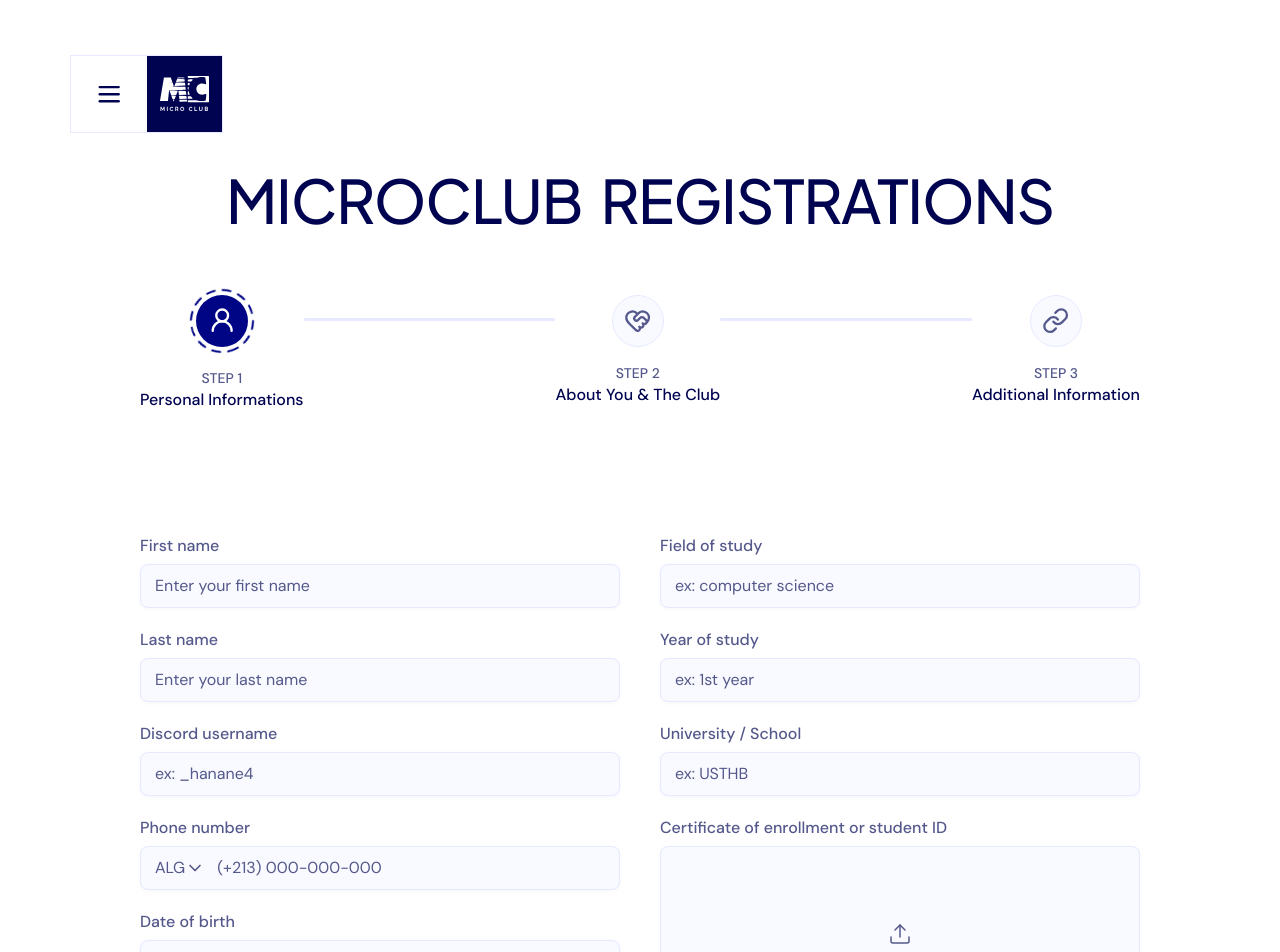
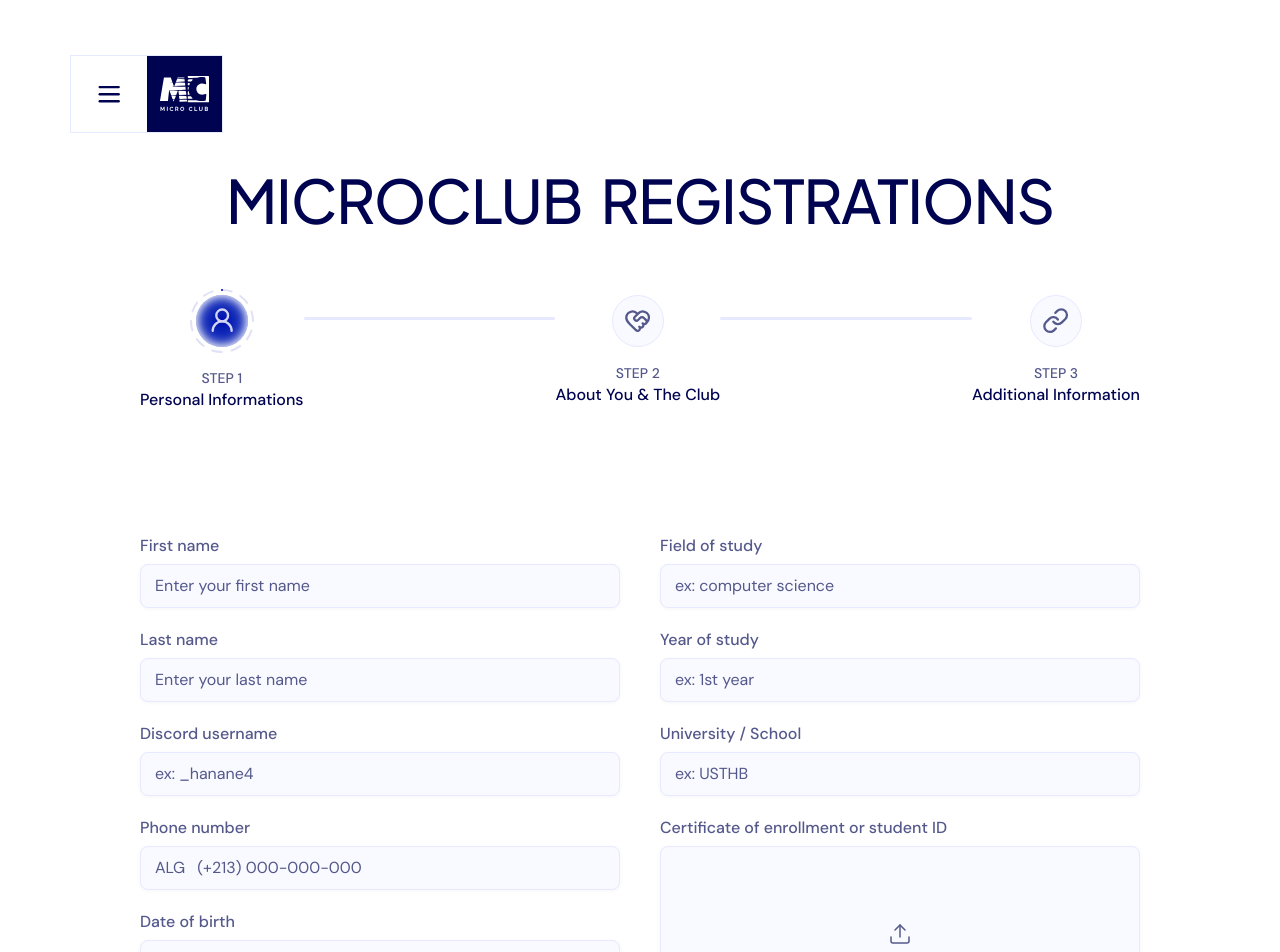
Before and after one commit to MicroClub-USTHB/mc-website, a Next.js app: page /registrations in a window 1280 px wide. Shown: the top 952 px of the page. Built offline with nearby package versions, Linux system fonts and the light colour scheme.

Commit message:
feat: match the registration form to the new figma design

```diff
--- a/src/components/registrations/fields/phone-field.tsx
+++ b/src/components/registrations/fields/phone-field.tsx
@@ -3,21 +3,13 @@
 import { INPUT_FIELD_CLASS } from "@/components/registrations/fields/field-styles"
 import { useRegistrationField } from "@/components/registrations/state/registration-context"
 import { McInput } from "@/components/ui/mc-input"
-import {
-  McSelect,
-  McSelectContent,
-  McSelectItem,
-  McSelectTrigger,
-  McSelectValue,
-} from "@/components/ui/mc-select"
 import { PHONE_COUNTRIES } from "@/const/registrations"
 
-/** Phone number with the country prefix dropdown inside the input (Figma "ALG" + number). */
+const [ALGERIA] = PHONE_COUNTRIES
+
+/** Phone number, Algerian only: "ALG" before the number (Figma), no country to pick. */
 export function PhoneField() {
-  const countryField = useRegistrationField("phoneCountry")
   const { id, value, error, onValueChange, onBlur } = useRegistrationField("phone")
-  const country =
-    PHONE_COUNTRIES.find((candidate) => candidate.code === countryField.value) ?? PHONE_COUNTRIES[0]
 
   return (
     <McInput
@@ -26,37 +18,19 @@ export function PhoneField() {
       inputMode="tel"
       autoComplete="tel-national"
       label="Phone number"
-      placeholder={`(${country.dialCode}) 000-000-000`}
+      placeholder={`(${ALGERIA.dialCode}) 000-000-000`}
       value={value}
       error={error}
       onChange={(event) => onValueChange(event.target.value)}
       onBlur={onBlur}
       className={INPUT_FIELD_CLASS}
       addonStart={
-        <McSelect
-          value={country.code}
-          onValueChange={(code) => code && countryField.onValueChange(code)}
+        <span
+          className="pr-1 pl-1.5 text-base leading-6 text-muted-foreground"
+          aria-label="Algeria, +213"
         >
-          <McSelectTrigger
-            aria-label="Country code"
-            className="h-auto w-auto gap-0 border-0 bg-transparent py-0 pr-1 pl-1.5 text-base leading-6 shadow-none ring-0 focus-visible:ring-0 data-popup-open:ring-0 data-[size=default]:h-auto [&_svg]:size-5!"
-          >
-            <McSelectValue className="flex-none text-muted-foreground">
-              {country.code}
-            </McSelectValue>
-          </McSelectTrigger>
-          <McSelectContent
-            align="start"
-            alignItemWithTrigger={false}
-            className="h-auto max-h-72 w-64"
-          >
-            {PHONE_COUNTRIES.map((option) => (
-              <McSelectItem key={option.code} value={option.code} supportingText={option.dialCode}>
-                {option.name}
-              </McSelectItem>
-            ))}
-          </McSelectContent>
-        </McSelect>
+          {ALGERIA.code}
+        </span>
       }
     />
   )
--- a/src/components/registrations/state/registration-store.ts
+++ b/src/components/registrations/state/registration-store.ts
@@ -45,7 +45,12 @@ function readDraft(): RegistrationState | null {
       step: draft.step,
       furthestStep: draft.furthestStep,
       // Fields added since the draft was saved fall back to their empty value.
-      values: { ...EMPTY_REGISTRATION, ...draft.values },
+      // (Only Algerian numbers now: an older draft's country is dropped.)
+      values: {
+        ...EMPTY_REGISTRATION,
+        ...draft.values,
+        phoneCountry: EMPTY_REGISTRATION.phoneCountry,
+      },
       restored: true,
     }
   } catch {
--- a/src/components/registrations/step-indicator.tsx
+++ b/src/components/registrations/step-indicator.tsx
@@ -6,23 +6,48 @@ import {
   useRegistration,
   useRegistrationSelector,
 } from "@/components/registrations/state/registration-context"
+import { STUDENT_ID_FIELD } from "@/components/registrations/state/registration-focus"
 import { REGISTRATION_STEPS } from "@/const/registrations"
+import { STEP_FIELDS, type RegistrationField } from "@/lib/registrations/schema"
 import { cn } from "@/lib/utils"
 
 type StepState = "default" | "selected" | "done"
 
+/** Questions of each step: its fields (the phone's country is part of the phone), plus the ID. */
+const QUESTIONS = STEP_FIELDS.map((fields, step) => [
+  ...fields.filter((field) => field !== "phoneCountry"),
+  ...(step === 0 ? [STUDENT_ID_FIELD] : []),
+])
+
+/** Circumference of the 62px ring (radius 31). */
+const RING = 2 * Math.PI * 31
+
 /**
- * Circle of a step (Figma "indicators"): a plain 52px circle, a filled one when done, and a filled
- * one inside a dashed 62px ring when it is the current step.
+ * Circle of a step (Figma "indicators"): a plain 52px circle, the glazed one when reached. The
+ * current step sits in a dashed 62px ring, one dash per question of the step (answered ones lit).
+ * Finishing the step closes the ring (Figma "Animation"): the dashes stretch round into a full
+ * circle as it turns, then it shrinks onto the circle and fades. Going back opens it again.
+ * Transforms, opacity and the dash pattern only: nothing laid out again.
  */
-function Indicator({ state, icon: Icon }: { state: StepState; icon: LucideIcon }) {
+function Indicator({
+  state,
+  icon: Icon,
+  questions,
+  answered,
+}: {
+  state: StepState
+  icon: LucideIcon
+  questions: number
+  answered: number
+}) {
   const selected = state === "selected"
+  const done = state === "done"
+  const dash = RING / (questions * 2)
 
   return (
     <span
       className={cn(
         "relative grid shrink-0 place-items-center",
-        // The ring makes the current step 62px, the others stay 52px.
         selected ? "size-[62px]" : "size-13",
       )}
     >
@@ -31,7 +56,7 @@ function Indicator({ state, icon: Icon }: { state: StepState; icon: LucideIcon }
           "grid size-13 place-items-center rounded-full transition-colors duration-300 ease-out-quart",
           state === "default"
             ? "border border-border bg-input text-muted-foreground"
-            : "bg-secondary-foreground text-primary-foreground",
+            : "text-[color-mix(in_srgb,var(--color-primary)_17%,var(--color-primary-foreground))] glaze",
         )}
       >
         <Icon
@@ -40,24 +65,50 @@ function Indicator({ state, icon: Icon }: { state: StepState; icon: LucideIcon }
           aria-hidden
         />
       </span>
-      {selected && (
       <svg
         viewBox="0 0 64 64"
         fill="none"
         aria-hidden
-          className="absolute -inset-px size-[64px] overflow-visible text-secondary-foreground motion-safe:animate-[spin_30s_linear_infinite]"
+        className={cn(
+          "pointer-events-none absolute top-1/2 left-1/2 size-16 -translate-1/2 overflow-visible motion-reduce:transition-none",
+          selected && "-rotate-90 opacity-100 transition-[opacity,rotate] duration-300",
+          // Closes as it turns a third of a turn, then shrinks onto the circle (46px) and fades.
+          done &&
+            "scale-[0.74] rotate-30 opacity-0 transition-[rotate,scale,opacity] delay-[0ms,550ms,550ms] duration-[700ms,450ms,450ms] ease-in-out-quart",
+          state === "default" && "-rotate-90 opacity-0",
+        )}
       >
         <circle
           cx="32"
           cy="32"
           r="31"
-            stroke="currentColor"
+          className={cn(
+            "transition-[stroke-dasharray,stroke-opacity] duration-700 ease-in-out-quart motion-reduce:transition-none",
+            done
+              ? "stroke-primary"
+              : "stroke-[color-mix(in_srgb,var(--color-primary)_17%,var(--color-primary-foreground))] [stroke-opacity:0.7]",
+          )}
           strokeWidth="2"
           strokeLinecap="round"
-            strokeDasharray="8 8"
+          strokeDasharray={done ? `${RING / questions} 0` : `${dash} ${dash}`}
+        />
+        {/* The answered questions' dashes, lit in turn. */}
+        <circle
+          cx="32"
+          cy="32"
+          r="31"
+          className={cn(
+            "stroke-primary transition-[stroke-dasharray,opacity] duration-500 ease-out-quart",
+            !selected && "opacity-0",
+          )}
+          strokeWidth="2"
+          strokeLinecap="round"
+          strokeDasharray={[
+            ...Array(selected ? answered : 0).fill(`${dash} ${dash}`),
+            `0 ${RING}`,
+          ].join(" ")}
         />
       </svg>
-      )}
     </span>
   )
 }
@@ -67,9 +118,20 @@ function Indicator({ state, icon: Icon }: { state: StepState; icon: LucideIcon }
  * already reached is a button that jumps back to it. The current step is told with `aria-current`.
  */
 export function StepIndicator() {
-  const { goToStep } = useRegistration()
+  const { goToStep, studentId } = useRegistration()
   const current = useRegistrationSelector((state) => state.step)
   const furthestStep = useRegistrationSelector((state) => state.furthestStep)
+  // Questions of the current step with an answer: its ring's lit dashes and the line after it.
+  const filled = useRegistrationSelector(
+    (state) =>
+      QUESTIONS[state.step].filter((field) => {
+        if (field === STUDENT_ID_FIELD) return false
+        const value = state.values[field as RegistrationField]
+        return Array.isArray(value) ? value.length > 0 : value.trim() !== ""
+      }).length,
+  )
+  const answered = filled + (current === 0 && studentId ? 1 : 0)
+  const questions = QUESTIONS[current].length
 
   return (
     <nav aria-label="Registration progress" className="w-full">
@@ -99,7 +161,12 @@ export function StepIndicator() {
                     reachable && "cursor-pointer",
                   )}
                 >
-                  <Indicator state={state} icon={item.icon} />
+                  <Indicator
+                    state={state}
+                    icon={item.icon}
+                    questions={QUESTIONS[index].length}
+                    answered={index === current ? answered : 0}
+                  />
                   <span className="text-sm leading-5 font-medium text-muted-foreground">
                     STEP {index + 1}
                   </span>
@@ -113,16 +180,19 @@ export function StepIndicator() {
                 </span>
               </div>
 
+              {/* A line to the next step, lit by the glossy bar: full once passed, filling as
+                  the current step's questions are answered. */}
               {index < REGISTRATION_STEPS.length - 1 && (
                 <div
                   aria-hidden
-                  className="mt-7 h-[3px] min-w-3 flex-1 overflow-hidden rounded-full bg-border"
+                  className="relative mt-[25.5px] flex h-1.5 min-w-3 flex-1 items-center"
                 >
+                  <div className="h-[3px] w-full rounded-full bg-border" />
                   <div
-                    className={cn(
-                      "h-full origin-left rounded-full bg-secondary-foreground transition-transform duration-500 ease-out-expo",
-                      index < current ? "scale-x-100" : "scale-x-0",
-                    )}
+                    style={{
+                      scale: `${index < current ? 1 : index === current ? answered / questions : 0} 1`,
+                    }}
+                    className="absolute inset-0 origin-left rounded-full glaze-bar transition-[scale] duration-500 ease-out-expo"
                   />
                 </div>
               )}
--- a/src/components/registrations/steps/step-additional.tsx
+++ b/src/components/registrations/steps/step-additional.tsx
@@ -14,11 +14,7 @@ export function StepAdditional() {
           field={field}
           type="url"
           inputMode="url"
-          label={
-            <>
-              {label} <span className="font-normal">(optional)</span>
-            </>
-          }
+          label={label}
           placeholder="Paste your link here ..."
           autoComplete="off"
           autoCapitalize="none"
--- a/src/const/registrations.ts
+++ b/src/const/registrations.ts
@@ -14,31 +14,14 @@ export const REGISTRATION_STEPS: RegistrationStep[] = [
 ]
 
 export type PhoneCountry = {
-  /** Short code shown in the dropdown (Figma shows "ALG"). */
+  /** Short code shown before the number (Figma shows "ALG"). */
   code: string
   name: string
   dialCode: string
 }
 
-/** Phone prefixes, Algeria first (default). */
-export const PHONE_COUNTRIES: PhoneCountry[] = [
-  { code: "ALG", name: "Algeria", dialCode: "+213" },
-  { code: "TUN", name: "Tunisia", dialCode: "+216" },
-  { code: "MAR", name: "Morocco", dialCode: "+212" },
-  { code: "LBY", name: "Libya", dialCode: "+218" },
-  { code: "EGY", name: "Egypt", dialCode: "+20" },
-  { code: "SAU", name: "Saudi Arabia", dialCode: "+966" },
-  { code: "ARE", name: "United Arab Emirates", dialCode: "+971" },
-  { code: "QAT", name: "Qatar", dialCode: "+974" },
-  { code: "TUR", name: "Turkey", dialCode: "+90" },
-  { code: "FRA", name: "France", dialCode: "+33" },
-  { code: "ESP", name: "Spain", dialCode: "+34" },
-  { code: "ITA", name: "Italy", dialCode: "+39" },
-  { code: "DEU", name: "Germany", dialCode: "+49" },
-  { code: "GBR", name: "United Kingdom", dialCode: "+44" },
-  { code: "CAN", name: "Canada", dialCode: "+1" },
-  { code: "USA", name: "United States", dialCode: "+1" },
-]
+/** Phone prefix: Algerian numbers only (Figma shows "ALG"). */
+export const PHONE_COUNTRIES: PhoneCountry[] = [{ code: "ALG", name: "Algeria", dialCode: "+213" }]
 
 export const DEFAULT_PHONE_COUNTRY = PHONE_COUNTRIES[0].code
 
--- a/src/lib/registrations/schema.ts
+++ b/src/lib/registrations/schema.ts
@@ -34,9 +34,15 @@ const optionalLink = z
   .max(300, "This link is too long.")
   .refine((value) => value === "" || isHttpUrl(value), "Please enter a valid link (https://...).")
 
-/** Digits of a phone number typed with spaces, dashes or a leading 0 (0555... = 555...). */
+/**
+ * The 9 national digits of an Algerian number typed with spaces, dashes, a leading 0 or the
+ * country code (0555..., +213 555..., 00213 555... = 555...).
+ */
 export function normalizePhone(value: string) {
-  return value.replace(/\D/g, "").replace(/^0+/, "")
+  return value
+    .replace(/\D/g, "")
+    .replace(/^(00)?213/, "")
+    .replace(/^0+/, "")
 }
 
 /** Parses `dd/mm/yyyy` into a real date, or `null` when it is not an existing day. */
@@ -81,10 +87,11 @@ export const personalSchema = z.object({
     .trim()
     .min(1, "Please enter your phone number.")
     .refine((value) => /^[\d\s().+-]+$/.test(value), "Only digits, spaces and dashes are allowed.")
-    .refine((value) => {
-      const digits = normalizePhone(value).length
-      return digits >= 7 && digits <= 12
-    }, "Please enter a valid phone number."),
+    // Algerian numbers: 9 digits, mobiles start with 5, 6 or 7, landlines with 2, 3 or 4.
+    .refine(
+      (value) => /^[2-7]\d{8}$/.test(normalizePhone(value)),
+      "Please enter a valid Algerian phone number.",
+    ),
   birthDate: z
     .string()
     .trim()
```
Also changed, not shown: src/app/globals.css (+37 -0 lines), src/components/registrations/fields/skills-field.tsx (+30 -24 lines), src/components/registrations/fields/student-id-upload.tsx (+30 -28 lines). Lines whose indentation alone changed are shown as unchanged.
